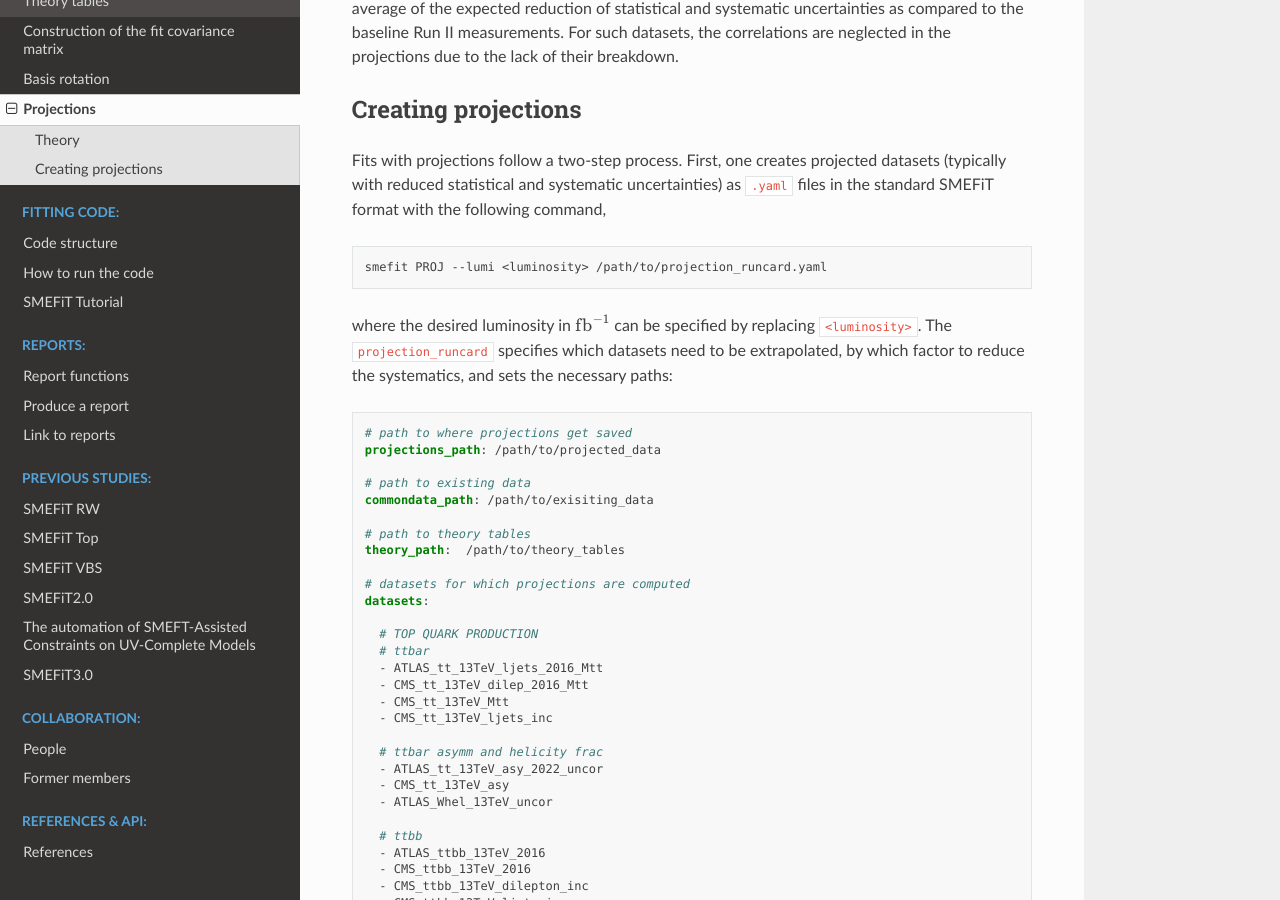
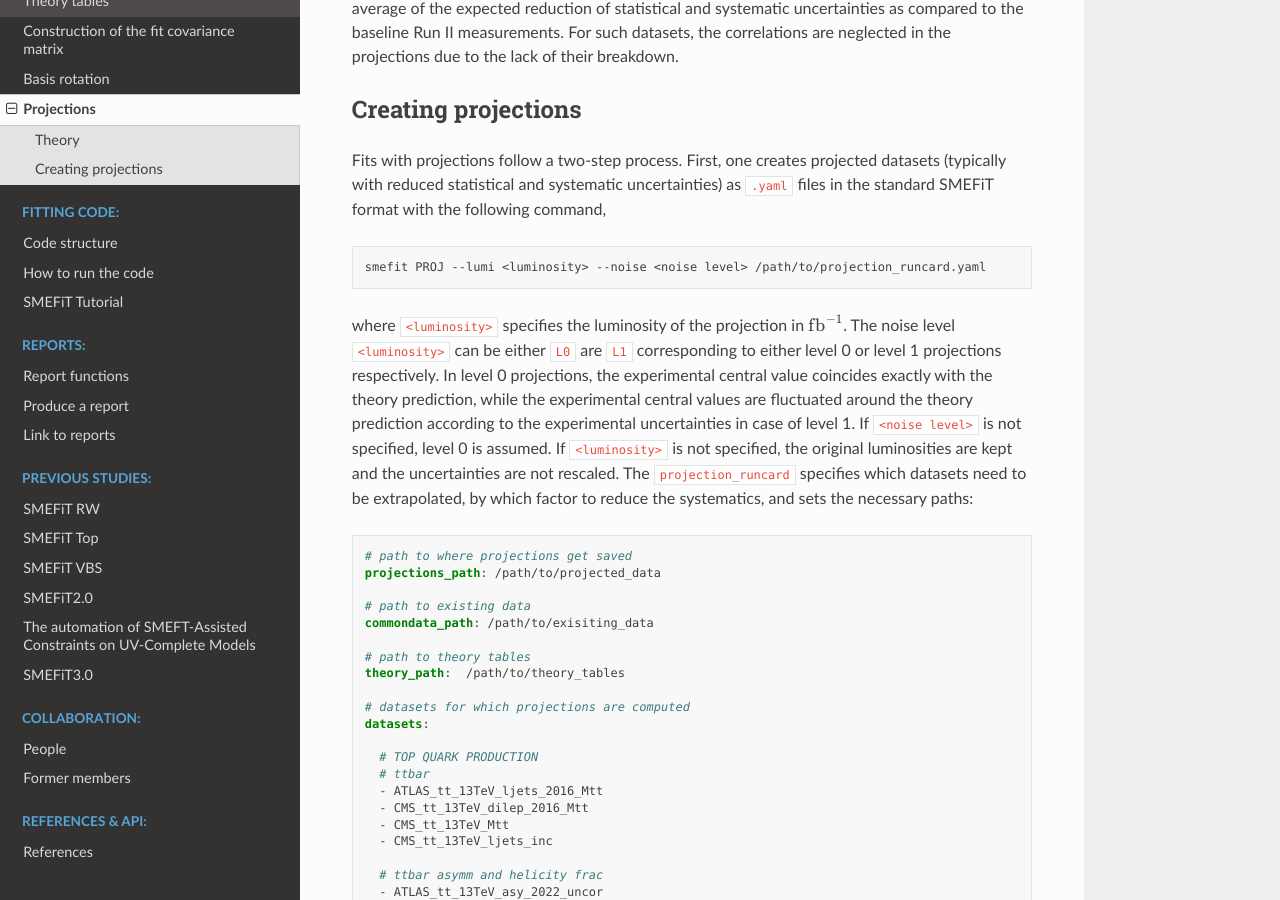
Before and after one commit to LHCfitNikhef/smefit_release, a Sphinx documentation site: the page built from docs/source/data_theory/projections.rst, in a window 1280 px wide and 900 px high, scrolled down 1237 px. Built offline with Sphinx 7.4.7 and the Read the Docs theme 3.1.0, drawn with Linux system fonts in a browser that asks for light colours; pages that are not in the unit, such as notebooks, are missing from menus; cross-references to code outside the pages are shown as plain code.

Commit message:
updating docs

```diff
--- a/docs/source/data_theory/projections.rst
+++ b/docs/source/data_theory/projections.rst
@@ -73,10 +73,14 @@
 
 .. code-block:: bash
 
-    smefit PROJ --lumi <luminosity> /path/to/projection_runcard.yaml
+    smefit PROJ --lumi <luminosity> --noise <noise level> /path/to/projection_runcard.yaml
 
-where the desired luminosity in :math:`{\rm fb}^{-1}` can be specified by replacing ``<luminosity>``. The ``projection_runcard``
-specifies which datasets need to be extrapolated, by which factor to reduce the systematics, and sets the necessary paths:
+where ``<luminosity>`` specifies the luminosity of the projection in :math:`{\rm fb}^{-1}`. The noise level ``<luminosity>``
+can be either ``L0`` are ``L1`` corresponding to either level 0 or level 1 projections respectively. In level 0 projections,
+the experimental central value coincides exactly with the theory prediction, while the experimental central values are fluctuated around
+the theory prediction according to the experimental uncertainties in case of level 1. If ``<noise level>`` is not specified, level 0
+is assumed. If ``<luminosity>`` is not specified, the original luminosities are kept and the uncertainties are not rescaled.
+The ``projection_runcard`` specifies which datasets need to be extrapolated, by which factor to reduce the systematics, and sets the necessary paths:
 
 .. code-block:: yaml
 
```
